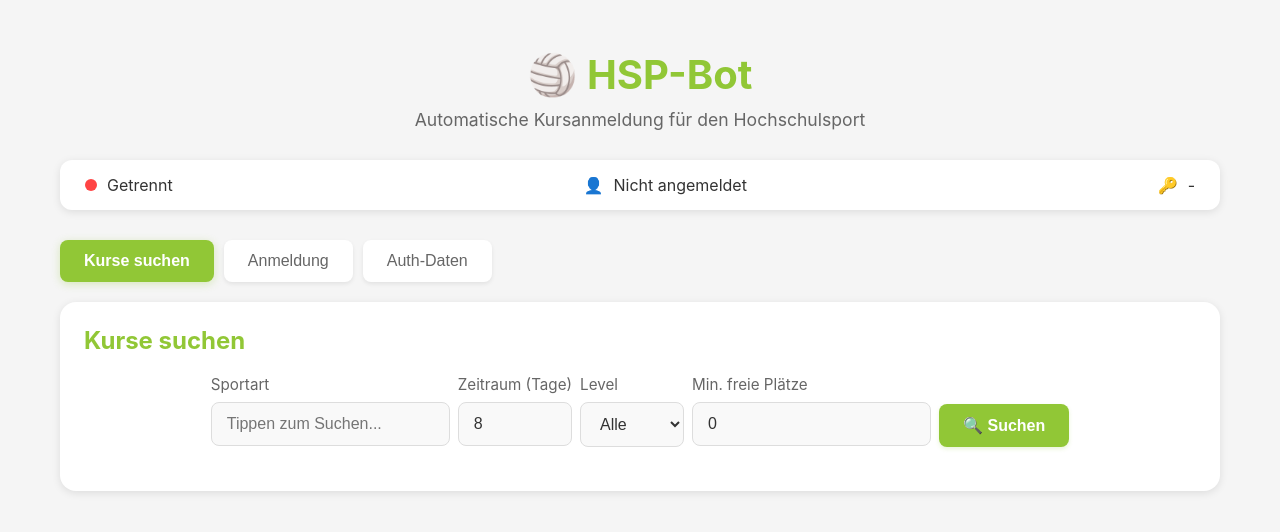
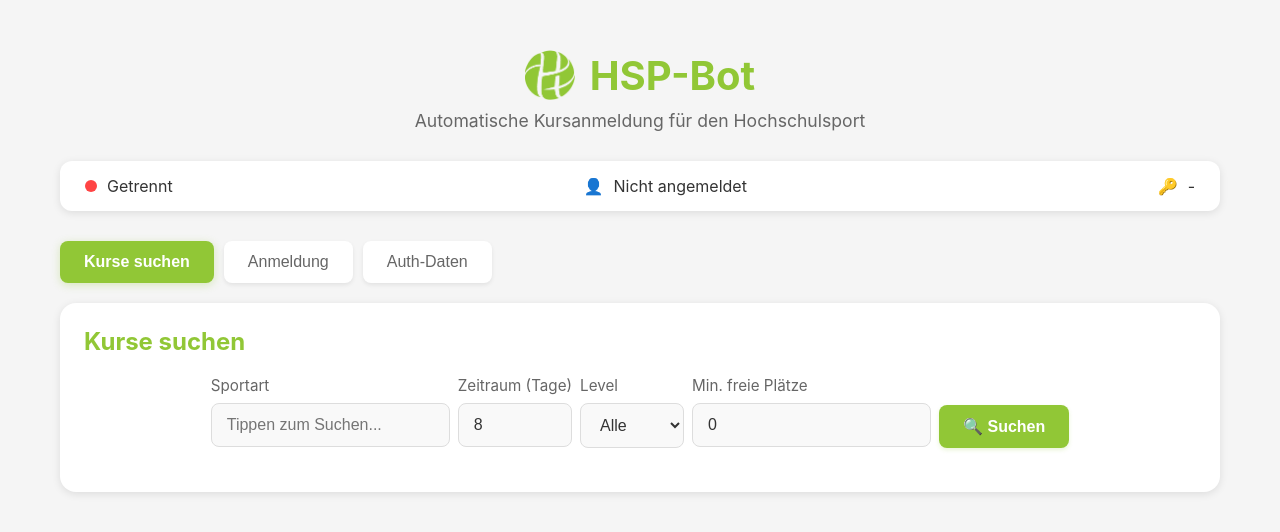
Before and after one commit to jkrumboe/HSP-Bot, a website: page index.html in a window 1280 px wide. Drawn offline with Linux system fonts and the light colour scheme; no server answers.

Commit message:
feat: add logo to header and improve layout for better presentation

```diff
--- a/index.html
+++ b/index.html
@@ -33,6 +33,15 @@
       font-size: 2.5em;
       color: #91C736;
       margin-bottom: 10px;
+      display: flex;
+      align-items: center;
+      justify-content: center;
+      gap: 15px;
+    }
+
+    header h1 img {
+      height: 50px;
+      width: auto;
     }
 
     header p {
@@ -691,7 +700,7 @@
 <body>
   <div class="container">
     <header>
-      <h1>🏐 HSP-Bot</h1>
+      <h1><img src="resources/logo.png" alt="HSP Logo"> HSP-Bot</h1>
       <p>Automatische Kursanmeldung für den Hochschulsport</p>
     </header>
 
@@ -1379,7 +1388,7 @@
         const cardClass = isBooked ? 'booked' : (isWaiting ? 'waiting' : (isFull ? 'full' : ''));
         let statusBadge = '';
         if (isBooked) {
-          statusBadge = '<span style="color: #91C736; font-weight: bold;">✅ Angemeldet</span>';
+          statusBadge = '<span style="color: #91C736; font-weight: bold;">Angemeldet</span>';
         } else if (isWaiting) {
           statusBadge = '<span style="color: #ffaa00; font-weight: bold;">⚠️ Warteliste</span>';
         } else if (isScheduled) {
```
Also changed, not shown: resources/logo.png (added).
